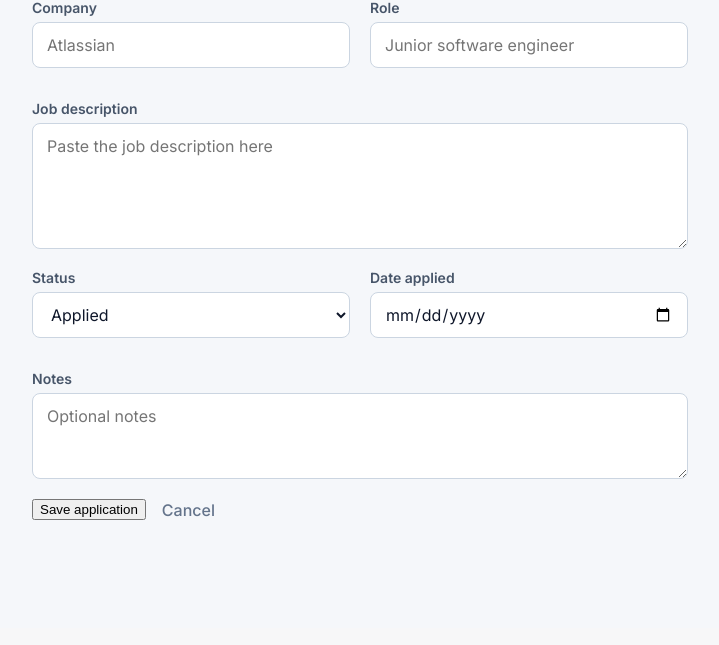
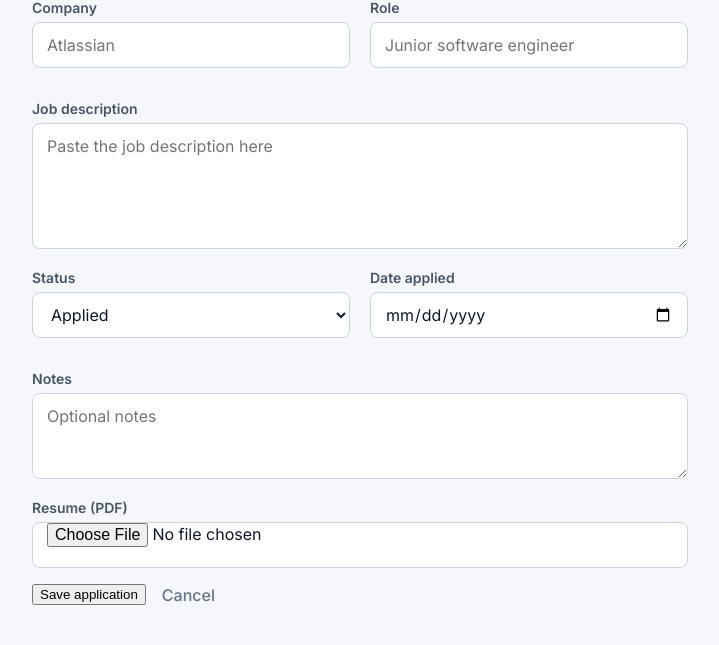
Before and after one commit to Voshana08/Job-Tracker-AI, a Flask app: page /applications/add in a window 1280 px wide. Shown: the part 172-817 px from the top of the page, without its empty margins (280-999 px from the left). Before the commit the page ends 692 px from the top, so only its background shows below. Run offline with Flask 3, Linux system fonts and the light colour scheme.

Commit message:
Logic for resume uploading completed

```diff
--- a/app.py
+++ b/app.py
@@ -1,7 +1,8 @@
 from flask import Flask,render_template,request,redirect,url_for,flash,session
 from datetime import datetime, timedelta
 from werkzeug.security import generate_password_hash, check_password_hash
-
+#This below import can create a random set of strings with Python.
+import uuid
 import sqlite3
 #Creating the flask app
 app = Flask(__name__)
@@ -184,6 +185,16 @@ def add_application():
     status_options = ['Applied', 'Interview', 'Offer', 'Rejected']
 
     if request.method == 'POST':
+        #This 4 lines of code are for the resume pdf when the user uploads
+        #It will change the name of the filename
+        resume_file = request.files.get('resume')
+        resume_filename = None
+
+        if resume_file and resume_file.filename:
+                #uuid can create a random string in Python, and that string is attached to the front of the resume name.
+                resume_filename = f"{uuid.uuid4()}_{resume_file.filename}"
+                resume_file.save(f"uploads/{resume_filename}")
+
         company = request.form.get('company', '').strip()
         role = request.form.get('role', '').strip()
         job_description = request.form.get('job_description', '').strip()
@@ -196,9 +207,9 @@ def add_application():
         cursor = conn.cursor()
         cursor.execute("""
             INSERT INTO applications
-                (company, role, job_description, status, date_applied, notes, status_updated_at, created_at)
-            VALUES (?, ?, ?, ?, ?, ?, ?, ?)
-        """, (company, role, job_description, status, date_applied, notes, now, now))
+                (company, role, job_description, status, date_applied, notes, status_updated_at, created_at,resume_filename)
+            VALUES (?, ?, ?, ?, ?, ?, ?, ?,?)
+        """, (company, role, job_description, status, date_applied, notes, now, now,resume_filename))
         conn.commit()
         conn.close()
 
--- a/database.py
+++ b/database.py
@@ -17,6 +17,7 @@ def init_db():
             missing_keywords TEXT,
             notes TEXT,
             status_updated_at TEXT,
+            resume_filename TEXT
             created_at TIMESTAMP
         )
     ''')
--- a/templates/add_application.html
+++ b/templates/add_application.html
@@ -42,6 +42,11 @@
             <textarea id="f-notes" name="notes" rows="3" placeholder="Optional notes"></textarea>
         </div>
 
+        <div class="form-field form-field-full">
+            <label for="f-resume">Resume (PDF)</label>
+            <input id="f-resume" name="resume" type="file" accept=".pdf">
+        </div>
+
         <div class="form-actions">
             <button type="submit" class="btn-primary">Save application</button>
             <a href="{{ url_for('dashboard') }}" class="btn-cancel">Cancel</a>
```
Also changed, not shown: applications.db, 1 other file.
